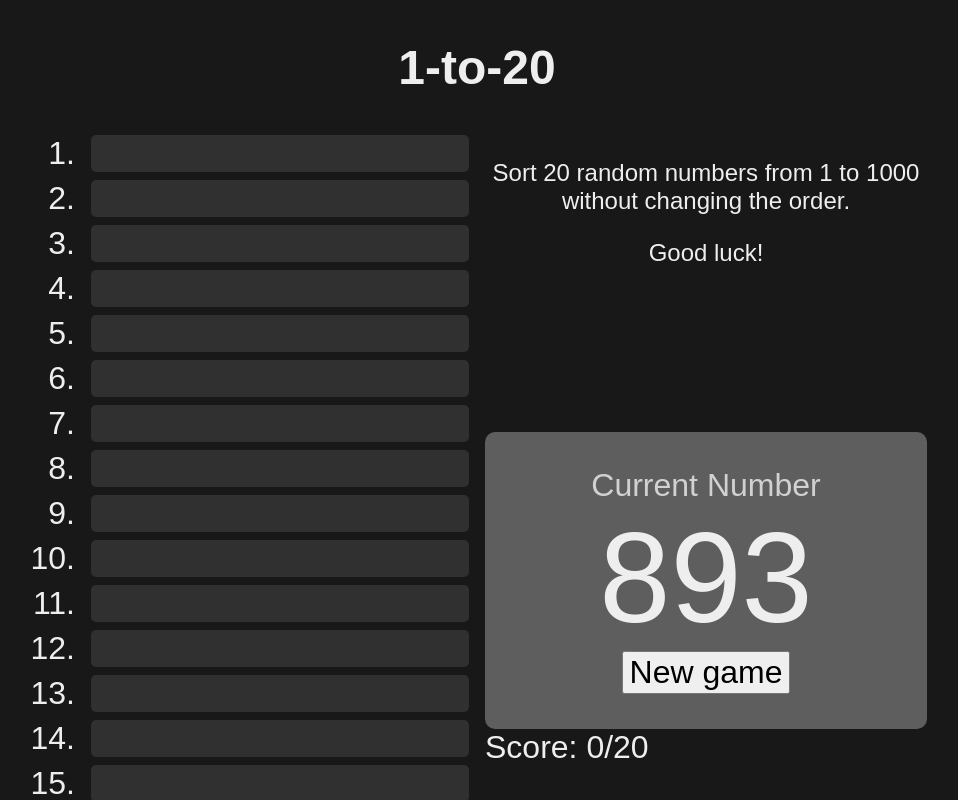
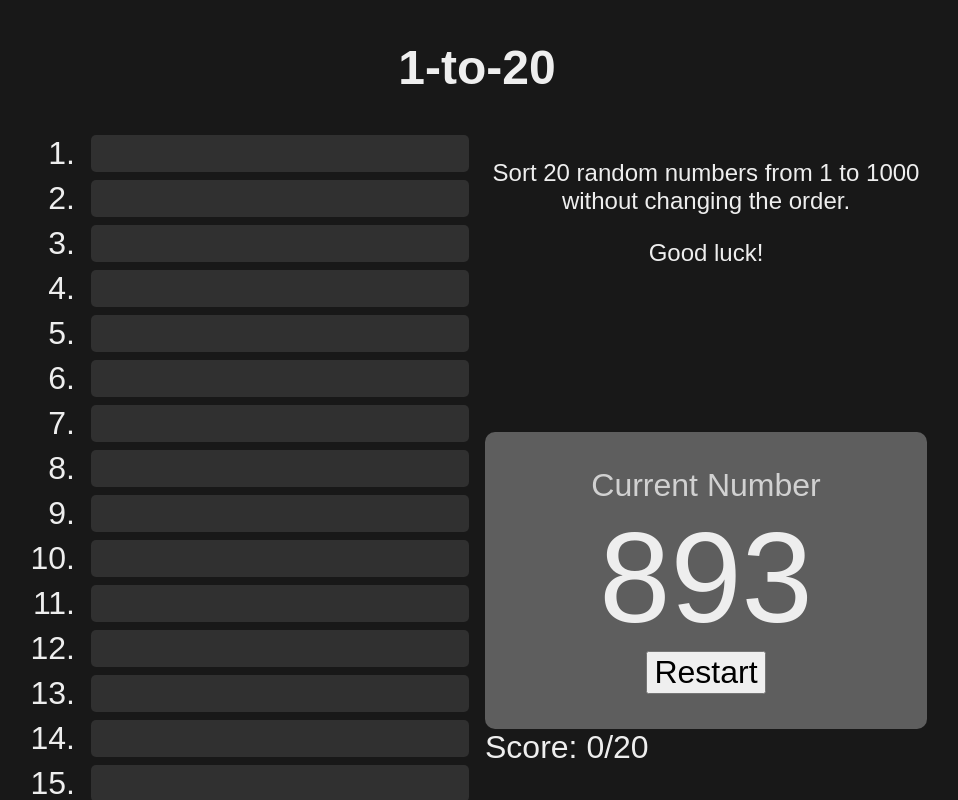
Before and after one commit to fleetfoxx/1-to-20, a SvelteKit app: page / in a window 1280 px wide. Both pictures are taken after a click on the button "Start!". Shown: the top 800 px of the page, without its empty margins (163-1121 px from the left). Built offline with nearby package versions, Linux system fonts and the light colour scheme; a web font is replaced by a local one.

Commit message:
Update readme. Minor style changes.

```diff
--- a/src/components/RightPanel.svelte
+++ b/src/components/RightPanel.svelte
@@ -35,14 +35,14 @@
       <div class="current-number">
         <span class="label">Current Number</span>
         <span class="large-font">{currentNumberValue}</span>
-        <button class="new-game" on:click={handleNewGame}>New game</button>
+        <button class="new-game" on:click={handleNewGame}>Restart</button>
       </div>
     {/if}
   {:else if gameStateValue === GameState.NoValidMoves}
     <div class="current-number">
       <span class="label">Current Number</span>
       <span class="large-font">{currentNumberValue}</span>
-      <span class="label">No valid moves!</span>
+      <span class="label red">No valid moves!</span>
       <button class="new-game" on:click={handleNewGame}>New game</button>
     </div>
   {:else if gameStateValue === GameState.Win}
@@ -108,4 +108,8 @@
   .large-font {
     font-size: 8rem;
   }
+
+  .red {
+    color: rgb(255, 66, 66);
+  }
 </style>
```
Also changed, not shown: 1 other file (tests, documents, lock files or other folders).
